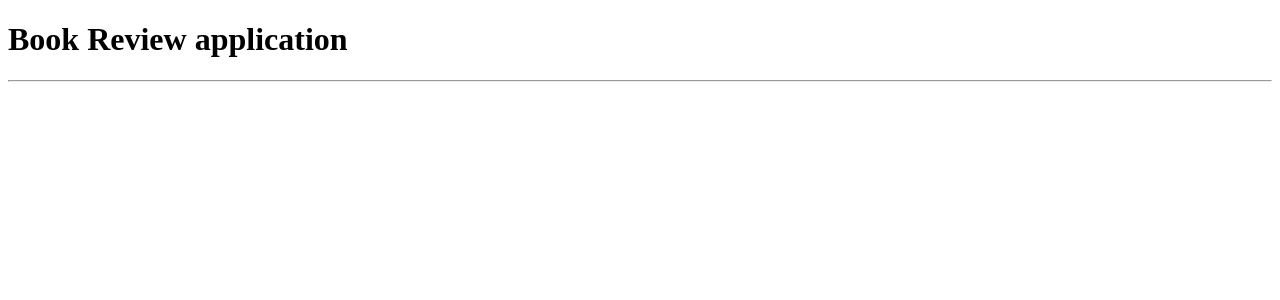
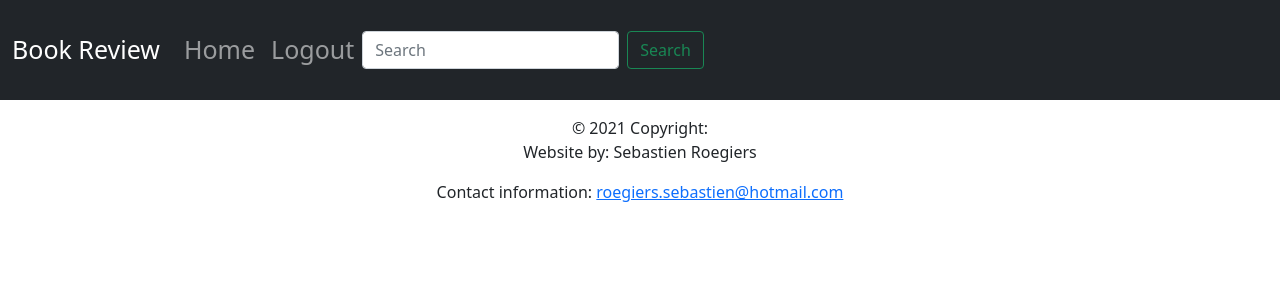
Before and after one commit to perimus/django_framework_review_app, a Django app: page /books/ in a window 1280 px wide. Shown: the top 300 px of the page. Run offline with Django 3.2, Linux system fonts and the light colour scheme; data that the repository does not hold is empty.

Commit message:
add: Bootstrap styling for book list html & navbar

```diff
--- a/bookreviewr/reviews/templates/reviews/books_list.html
+++ b/bookreviewr/reviews/templates/reviews/books_list.html
@@ -1,26 +1,20 @@
-<!DOCTYPE html>
-<html lang="en">
-    <head>
-        <meta charset="utf-8">
-        <title>Bookreviewr</title>
-    </head>
-    <body>
-        <h1>Book Review application</h1>
-        <hr>
-        <ul>
+{% extends 'base.html' %}
+
+{% block content %}
+    <ul class="list-group">
         {% for book in book_list %}
-            <li>
-                <span>Title: {{ book.book_info.title }}</span><br>
-                <span>Publisher: {{ book.book_info.publisher }}</span><br>
-                <span>Publication Date: {{ book.book_info.publication_date }}</span><br>
-                <span>Rating: {{ book.book_rating }}</span><br>
-                <span>Number of reviews: {{ book.amount_reviews }}</span><br>
+        <li class="list-group-item">
+            <span class="text-info">Title: </span><span> {{ book.book_info.title }}</span><br>
+            <span class="text-info">Publisher: </span><span> {{ book.book_info.publisher }}</span><br>
+            <span class="text-info">Publication Date: </span><span> {{ book.book_info.publication_date }}</span><br>
+            <span class="text-info">Rating: </span><span class="badge bg-primary rounded-pill">{{ book.book_rating }}</span><br>
+            <span class="text-info">Number of reviews: </span><span> {{ book.amount_reviews }}</span><br>
             {% if book.book_rating is null %}
-                <span>Provide a rating and write the first review for this book.</span><br>
+            <span class="text-secondary">Provide a rating and write the first review for this book.</span><br>
             {% endif %}
+            <a class="btn btn-primary btn-sm active" role="button" aria-pressed="true" href="/book/{{ book.book_info.id}}/">Reviews</a>
         </li>
         <br>
         {% endfor %}
     </ul>
-    </body>
- </html>
+{% endblock content %}
--- a/bookreviewr/templates/base.html
+++ b/bookreviewr/templates/base.html
@@ -1,10 +1,54 @@
-<!DOCTYPE html>
+<!doctype html>
 <html lang="en">
 <head>
+    <!-- Required meta tags -->
     <meta charset="UTF-8">
-    <title>Home Page</title>
+    <meta name="viewport" content="width=device-width, initial-scale=1.0m shrink-to-fit=no">
+    <!-- Bootstrap CSS -->
+    <link href="https://cdn.jsdelivr.net/npm/bootstrap@5.0.1/dist/css/bootstrap.min.css" rel="stylesheet" integrity="sha384-+0n0xVW2eSR5OomGNYDnhzAbDsOXxcvSN1TPprVMTNDbiYZCxYbOOl7+AMvyTG2x" crossorigin="anonymous">
+    <title>Bookreviewr</title>
+    <style type="text/css">
+        .navbar {
+            min-height: 100px;
+            font-size: 25px;
+        }
+        .navbar-brand {
+            font-size: 25px;
+        }
+    </style>
 </head>
 <body>
-    <h1> Welcome to Bookreviewr </h1>
+    <nav class="navbar navbar-expand-lg navbar-dark bg-dark sticky-top">
+        <div class="container-fluid">
+            <a class="navbar-brand" href="/">Book Review</a>
+            <button class="navbar-toggler" type="button" data-toggle="collapse" data-target="#navbarSupportedContent" aria-controls="navbarSupportedContent" aria-expanded="false" aria-label="Toggle navigation">
+            <span class="navbar-toggler-icon"></span>
+            </button>
+            <div class="collapse navbar-collapse" id="navbarSupportedContent">
+            <ul class="navbar-nav mr-auto">
+                <li class="nav-item active">
+                <a class="nav-link" href="/books/">Home <span class="visually-hidden">(current)</span></a>
+                </li>
+                <li class="nav-item">
+                <a class="nav-link" href="#">Logout</a>
+                </li>
+            </ul>
+            <form class="d-flex">
+                <input class="form-control me-2" type="search" placeholder="Search" aria-label="Search">
+                <button class="btn btn-outline-success" type="submit">Search</button>
+            </form>
+        </div>
+    </nav>
+    {% block content %}
+    <h1>Welcome to Bookr!</h1>
+    {% endblock %}
+    <!-- Copyright -->
+    <footer class="page-footer font-small blue">
+    <div class="footer-copyright text-center py-3">© 2021 Copyright:
+        <p>Website by: Sebastien Roegiers</p>
+        <p>Contact information: <a href="mailto:roegiers.sebastien@hotmail.com">roegiers.sebastien@hotmail.com</a></p>
+    </div>
+    </footer>
+    <!-- Copyright -->
 </body>
 </html>
```
Also changed, not shown: bookreviewr/reviews/templates/search.html (deleted, +0 -12 lines). Lines whose indentation alone changed are shown as unchanged.
